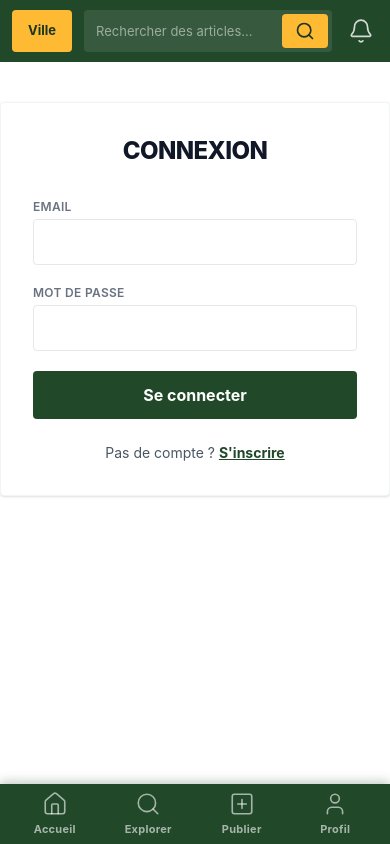
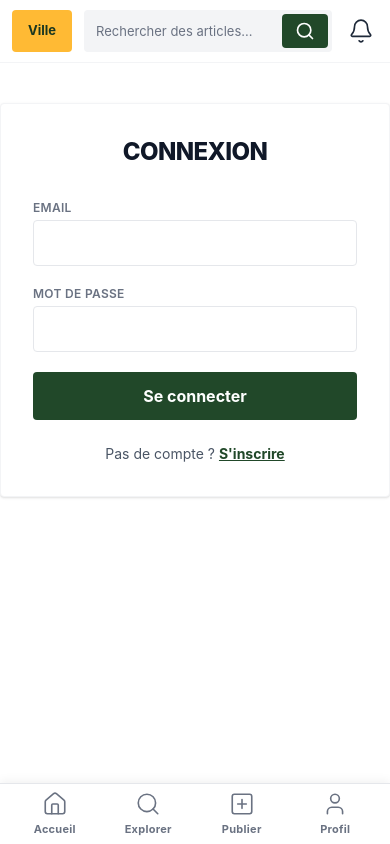
Before and after one commit to wachemmw-oss/sokonex-mvp, a React app in the folder frontend/: page /login in a window 390 px wide. Built offline with nearby package versions, Linux system fonts and the light colour scheme; no server answers; the HTML template or start-up script is replaced by a standard one.

Commit message:
fix: navbar et bottomtab restent blancs - couleurs sur boutons uniquement

```diff
--- a/frontend/src/components/BottomTab.tsx
+++ b/frontend/src/components/BottomTab.tsx
@@ -11,10 +11,10 @@ const BottomTab = () => {
     const isHome = isActive('/') || location.pathname === '';
 
     const tabClass = (active: boolean) =>
-        `flex flex-col items-center justify-center w-16 h-full transition-colors ${active ? 'text-[#FFBA34]' : 'text-white/60 hover:text-white/90'}`;
+        `flex flex-col items-center justify-center w-16 h-full transition-colors ${active ? 'text-[#214829]' : 'text-gray-500 hover:text-gray-800'}`;
 
     return (
-        <div className="fixed bottom-0 left-0 right-0 z-50 md:hidden font-sans pb-safe shadow-[0_-2px_10px_rgba(33,72,41,0.3)]" style={{ backgroundColor: '#214829' }}>
+        <div className="fixed bottom-0 left-0 right-0 z-50 md:hidden font-sans bg-white border-t border-gray-200 pb-safe shadow-[0_-2px_10px_rgba(0,0,0,0.06)]">
             <div className="h-[60px] flex items-center justify-around px-2">
                 <Link to="/" className={tabClass(isHome)}>
                     <Home className="w-[26px] h-[26px] mb-1" strokeWidth={isHome ? 2.5 : 1.5} />
--- a/frontend/src/components/Navbar.tsx
+++ b/frontend/src/components/Navbar.tsx
@@ -26,9 +26,9 @@ const Navbar = () => {
     const isAdDetails = location.pathname.startsWith('/ad/');
 
     return (
-        <nav className="sticky top-0 z-50 font-sans transition-all duration-300" style={{ backgroundColor: '#214829' }}>
+        <nav className="bg-white sticky top-0 z-50 font-sans transition-all duration-300">
             {/* Desktop Navbar */}
-            <div className="hidden md:block h-16">
+            <div className="hidden md:block border-b border-gray-100 h-16">
                 <div className="max-w-7xl mx-auto px-4 sm:px-6 lg:px-8 h-full">
                     <div className="flex justify-between items-center h-full gap-4">
                         {/* Logo */}
@@ -47,11 +47,11 @@ const Navbar = () => {
                                     <input
                                         type="text"
                                         placeholder="Rechercher des articles..."
-                                        className="w-full bg-white/10 border-none rounded-sm py-2 px-4 text-sm text-white focus:ring-0 focus:outline-none focus:bg-white/20 transition-colors placeholder-white/60"
+                                        className="w-full bg-gray-100 border-none rounded-sm py-2 px-4 text-sm focus:ring-0 focus:outline-none focus:bg-gray-200 transition-colors placeholder-gray-500"
                                         value={searchQuery}
                                         onChange={(e) => setSearchQuery(e.target.value)}
                                     />
-                                    <button type="submit" className="absolute right-0 top-0 bottom-0 px-4 flex items-center justify-center text-white/70 hover:text-white transition">
+                                    <button type="submit" className="absolute right-0 top-0 bottom-0 px-4 flex items-center justify-center text-gray-600 hover:text-black transition">
                                         <Search className="w-4 h-4" />
                                     </button>
                                 </form>
@@ -82,7 +82,7 @@ const Navbar = () => {
                                 <div className="relative">
                                     <button
                                         onClick={() => setIsUserMenuOpen(!isUserMenuOpen)}
-                                        className="flex items-center justify-center w-8 h-8 rounded-full hover:bg-white/10 text-white transition focus:outline-none"
+                                        className="flex items-center justify-center w-8 h-8 rounded-full hover:bg-gray-100 text-gray-800 hover:text-black transition focus:outline-none"
                                     >
                                         <UserIcon className="w-5 h-5" />
                                     </button>
@@ -121,7 +121,7 @@ const Navbar = () => {
                                 </div>
                             ) : (
                                 <div className="flex items-center space-x-2">
-                                    <Link to="/login" className="text-white/80 font-medium hover:text-white text-sm px-3 py-2 transition-colors">Connexion</Link>
+                                    <Link to="/login" className="text-gray-800 font-medium hover:text-black text-sm px-3 py-2 transition-colors">Connexion</Link>
                                     <Link to="/register" className="font-medium text-sm px-4 py-2 rounded-sm transition hidden sm:inline-block" style={{ backgroundColor: '#FFBA34', color: '#1A3620' }}>
                                         Inscription
                                     </Link>
@@ -134,7 +134,7 @@ const Navbar = () => {
 
             {/* Mobile Navbar (Matching Exact Screenshot) */}
             {!isAdDetails && (
-                <div className="md:hidden px-3 py-2.5 flex items-center gap-3" style={{ backgroundColor: '#214829' }}>
+                <div className="md:hidden px-3 py-2.5 flex items-center gap-3 border-b border-gray-100 bg-white">
                     <button className="font-bold text-[13px] px-4 py-2 rounded-sm flex items-center justify-center shrink-0 h-[42px]" style={{ backgroundColor: '#FFBA34', color: '#1A3620' }}>
                         Ville
                     </button>
@@ -142,15 +142,15 @@ const Navbar = () => {
                         <input
                             type="text"
                             placeholder="Rechercher des articles..."
-                            className="w-full h-full bg-white/10 border-none rounded-sm py-0 pl-3 pr-12 text-[13px] text-white focus:ring-0 focus:outline-none placeholder-white/50"
+                            className="w-full h-full bg-gray-100 border-none rounded-sm py-0 pl-3 pr-12 text-[13px] focus:ring-0 focus:outline-none placeholder-gray-500"
                             value={searchQuery}
                             onChange={(e) => setSearchQuery(e.target.value)}
                         />
-                        <button type="submit" className="absolute right-1 top-1 bottom-1 w-[46px] flex items-center justify-center rounded-sm transition-colors" style={{ backgroundColor: '#FFBA34', color: '#1A3620' }}>
+                        <button type="submit" className="absolute right-1 top-1 bottom-1 w-[46px] flex items-center justify-center rounded-sm transition-colors" style={{ backgroundColor: '#214829', color: 'white' }}>
                             <Search className="w-5 h-5" />
                         </button>
                     </form>
-                    <button className="text-white/80 hover:text-white p-1 shrink-0 flex items-center justify-center h-[42px]">
+                    <button className="text-gray-800 p-1 shrink-0 flex items-center justify-center h-[42px]">
                         <Bell className="w-[26px] h-[26px]" strokeWidth={1.5} />
                     </button>
                 </div>
```
